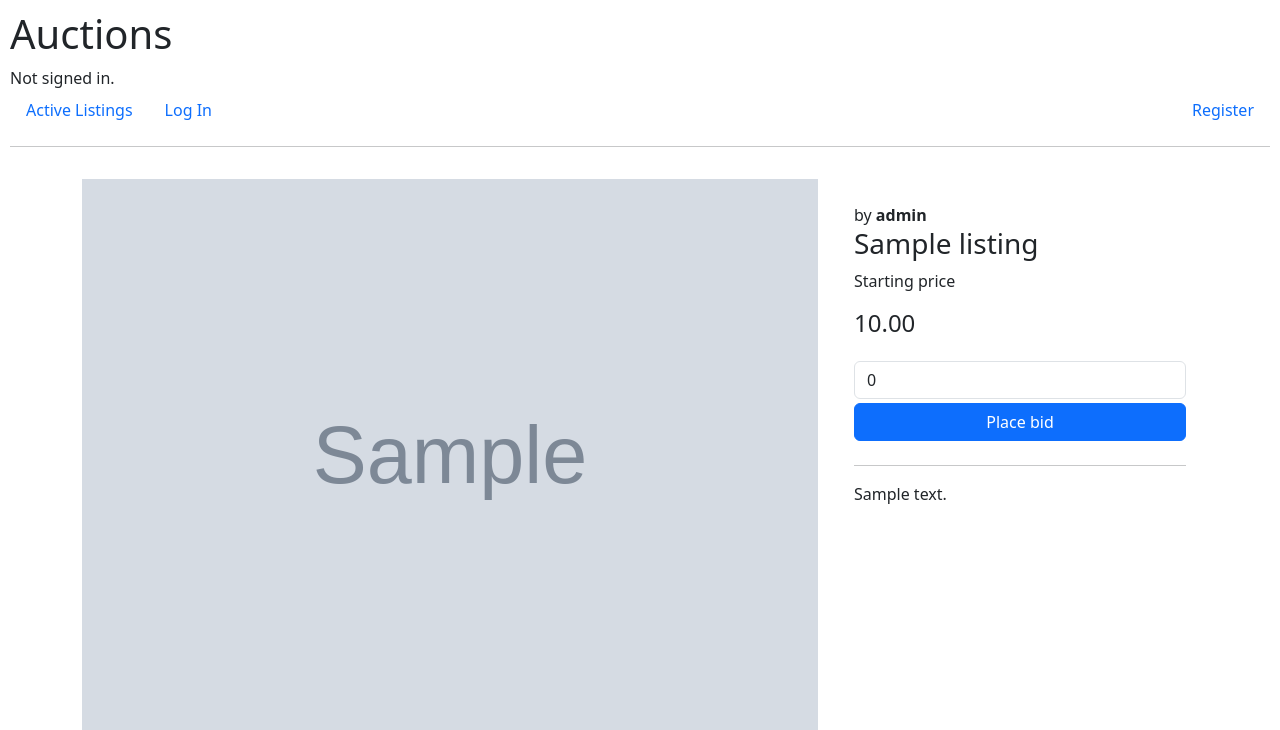
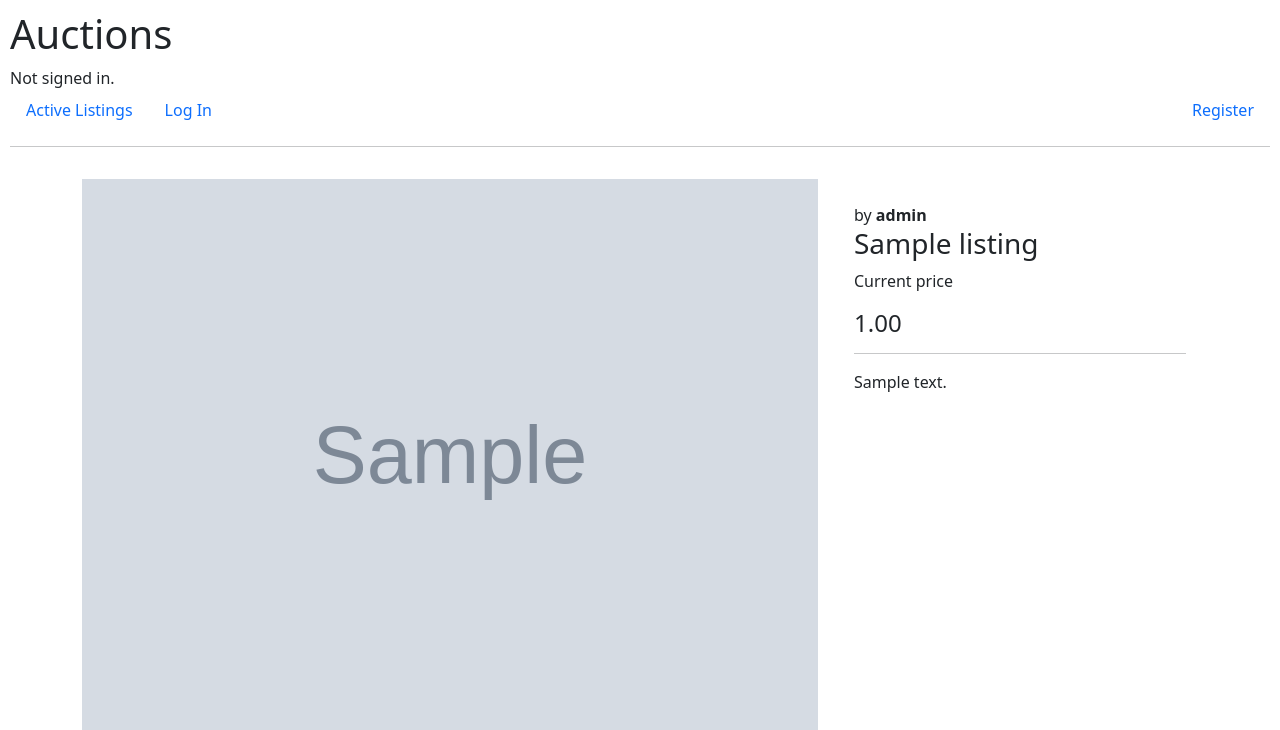
Before and after one commit to jpduduch/commerce-cs50w, a Django app: page /1 in a window 1280 px wide. Shown: the top 730 px of the page. Run offline with Django 3.2, Linux system fonts and the light colour scheme; data comes from the database, SQL or seed files in the repository; tables that the repository leaves empty hold one stand-in row (values such as "Sample post"); grey boxes marked "Sample" are stand-in pictures.

Commit message:
feat: implementing bidding

```diff
--- a/auctions/templates/auctions/listing.html
+++ b/auctions/templates/auctions/listing.html
@@ -13,8 +13,9 @@
             <div id="content" class="col col-12 col-md-6 col-lg-4 p-sm-2 p-md-3 p-lg-4">
                 <caption>by <strong>{{ listing.seller }}</strong></caption>
                 <h3>{{ listing.title }}</h3>
-                <p class="fs-6">Starting price</p>
-                <h4>{{ listing.starting_price }}</h4>
+                <p class="fs-6">Current price</p>
+                <h4>{{ listing.current_price }}</h4>
+                {% if user.is_authenticated %}
                     <form action="" method="post">
                         {% csrf_token %}
                         <div class="d-flex flex-column gap-1 my-4">
@@ -22,6 +23,7 @@
                             <input type="submit" class="btn btn-primary" value="Place bid">
                         </div>
                     </form>
+                {% endif %}
                 <hr>
                 <p>{{ listing.description }}</p>
             </div>
--- a/auctions/views.py
+++ b/auctions/views.py
@@ -93,10 +93,11 @@ def create_listing(request):
 
 def listing(request, listing_id):
     if request.method == 'POST':
+        if not request.user.is_authenticated:
+            login_url = reverse("login")
+            return redirect(f"{login_url}?next={request.path}")
+
         form = BiddingForm(request.POST)
-        top_bid = Bid.objects.filter(listing=listing_id).order_by('-value').first()
-        Listing.top_bid = top_bid
-
 
         if not form.is_valid():
             return render(request, "auctions/listing.html", {
@@ -104,13 +105,21 @@ def listing(request, listing_id):
                 "form": form
             })
 
+        listing = Listing.objects.get(pk=listing_id)
 
-        # bid = form.save(commit=False)
-        # bid.bidder = request.user
-        # bid.listing = listing_id
-        # bid.save()
+        if not form.cleaned_data["value"] > listing.current_price:
 
-            # implementar: apenas aceitar o bid se for maior que o último ou o starting price
+            form.add_error("value", "Bid must be higher than current price.")
+
+            return render(request, "auctions/listing.html", {
+                "listing": get_object_or_404(Listing, pk=listing_id),
+                "form": form
+            })
+
+        bid = form.save(commit=False)
+        bid.bidder = request.user
+        bid.listing = listing
+        bid.save()
 
     return render(request, "auctions/listing.html", {
         "listing": get_object_or_404(Listing, pk=listing_id),
```
Also changed, not shown: 1 other file. Lines whose indentation alone changed are shown as unchanged.
